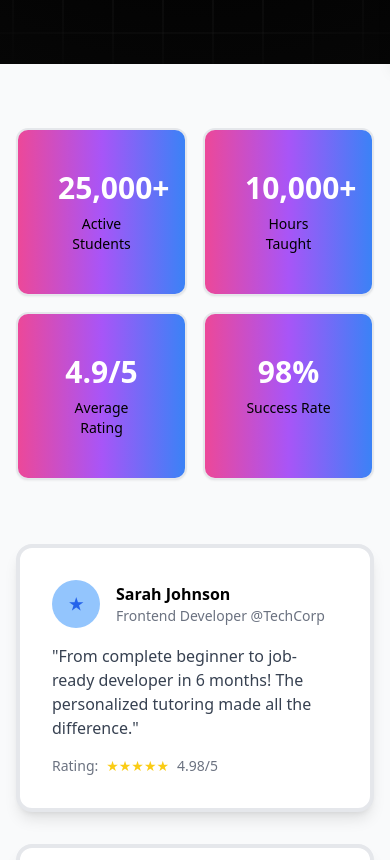
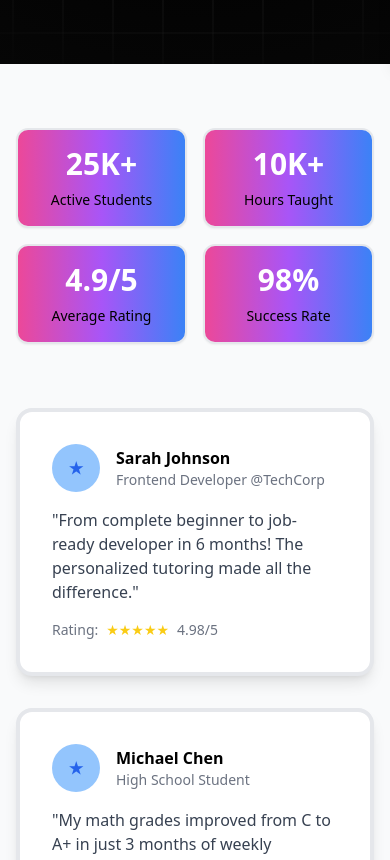
Before and after one commit to rickytabe/TutorFinderApp, a React (Vite) app: page / in a window 390 px wide. Shown: the part 780-1640 px from the top of the page. Built offline with nearby package versions, Linux system fonts and the light colour scheme.

Commit message:
modified landing page

```diff
--- a/src/components/landing-page/social-proof.tsx
+++ b/src/components/landing-page/social-proof.tsx
@@ -16,8 +16,8 @@ const SocialProof = () => {
   ];
 
   const achievements = [
-    { number: "25,000+", label: "Active Students" }, // Added active students
-    { number: "10,000+", label: "Hours Taught" },
+    { number: "25K+", label: "Active Students" }, // Added active students
+    { number: "10K+", label: "Hours Taught" },
     { number: "4.9/5", label: "Average Rating" },
     { number: "98%", label: "Success Rate" }
   ];
@@ -30,7 +30,7 @@ const sponsors = ['SkillUp', 'CodeCamp','MathMaster', 'EduTech']
         {/* Achievement Metrics */}
         <div className="grid grid-cols-2 md:grid-cols-4 gap-4 mb-16"> {/* Changed to 4 columns */}
           {achievements.map((item, index) => (
-            <div key={index} className="text-center p-10 bg-white rounded-xl shadow-sm border-2 border-grey-500 bg-gradient-to-r from-pink-500 via-purple-500 to-blue-500">
+            <div key={index} className="text-center p-4 md:p-10 bg-white rounded-xl shadow-sm border-2 border-grey-500 bg-gradient-to-r from-pink-500 via-purple-500 to-blue-500">
               <div className="text-3xl md:text-4xl font-bold text-white mb-2">
                 {item.number}
               </div>
```
